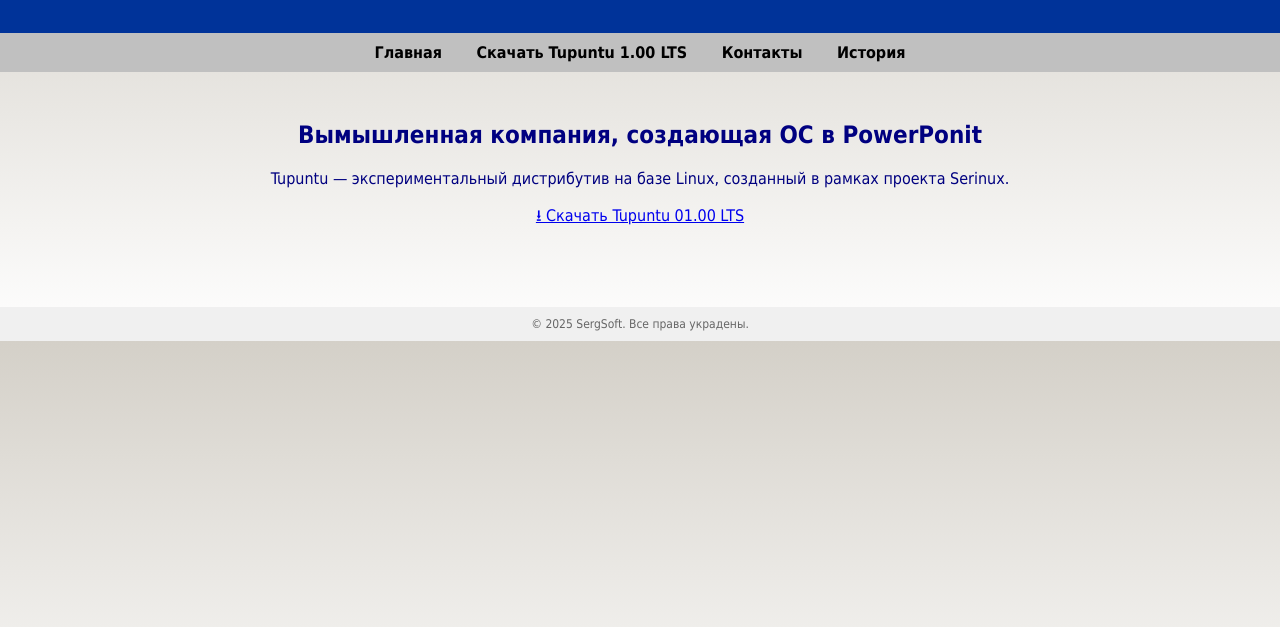
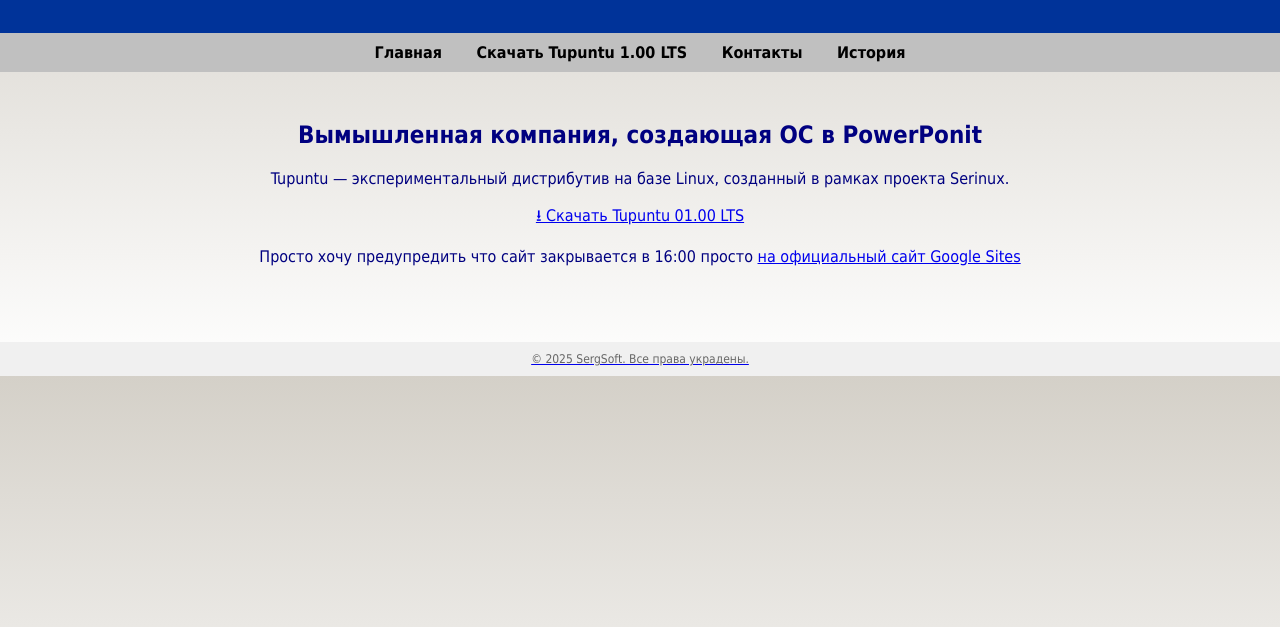
Before and after one commit to WindowsXP2024/sergsoftofficialsite, a plain HTML site: page index.html in a window 1280 px wide. Shown: the part 113-740 px from the top of the page. Drawn offline with Linux system fonts and the light colour scheme.

Commit message:
Update index.html

```diff
--- a/index.html
+++ b/index.html
@@ -60,6 +60,7 @@
     <h2>Вымышленная компания, создающая ОС в PowerPonit</h2>
     <p>Tupuntu — экспериментальный дистрибутив на базе Linux, созданный в рамках проекта Serinux.</p>
     <p><a href="download.html">⭳ Скачать Tupuntu 01.00 LTS</a></p>
+    <p>Просто хочу предупредить что сайт закрывается в 16:00 просто <a href="sites.google.com/view/sergsoftofficial"> на официальный сайт Google Sites</p>
   </main>
   <footer>
     © 2025 SergSoft. Все права украдены.
```
